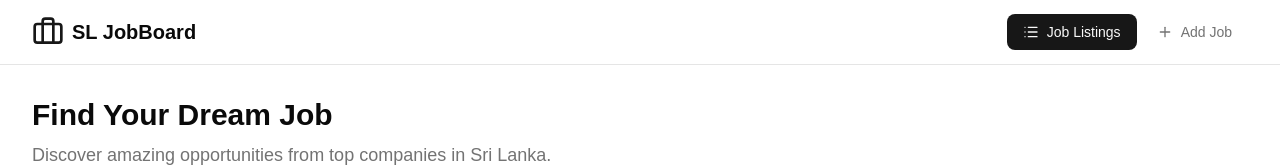
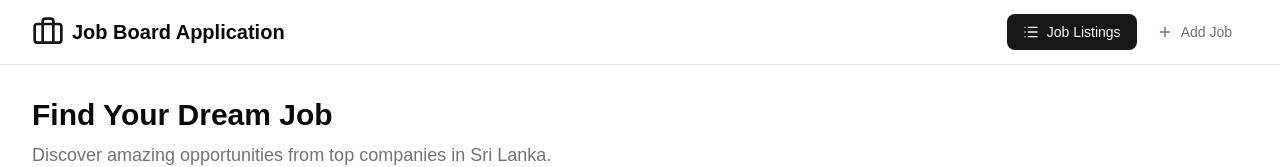
Before and after one commit to SaajidMuhammad/job-board-poc, a Next.js app: page / in a window 1280 px wide. Shown: the top 167 px of the page. Built offline with nearby package versions, Linux system fonts and the light colour scheme.

Commit message:
fix: update navigation

```diff
--- a/src/components/navigation.tsx
+++ b/src/components/navigation.tsx
@@ -30,7 +30,7 @@ export function Navigation() {
           {/* Logo */}
           <Link href="/" className="flex items-center space-x-2">
             <Briefcase className="h-8 w-8 text-primary" />
-            <span className="text-xl font-bold text-foreground">SL JobBoard</span>
+            <span className="text-xl font-bold text-foreground">Job Board Application</span>
           </Link>
 
           {/* Navigation Links */}
```
